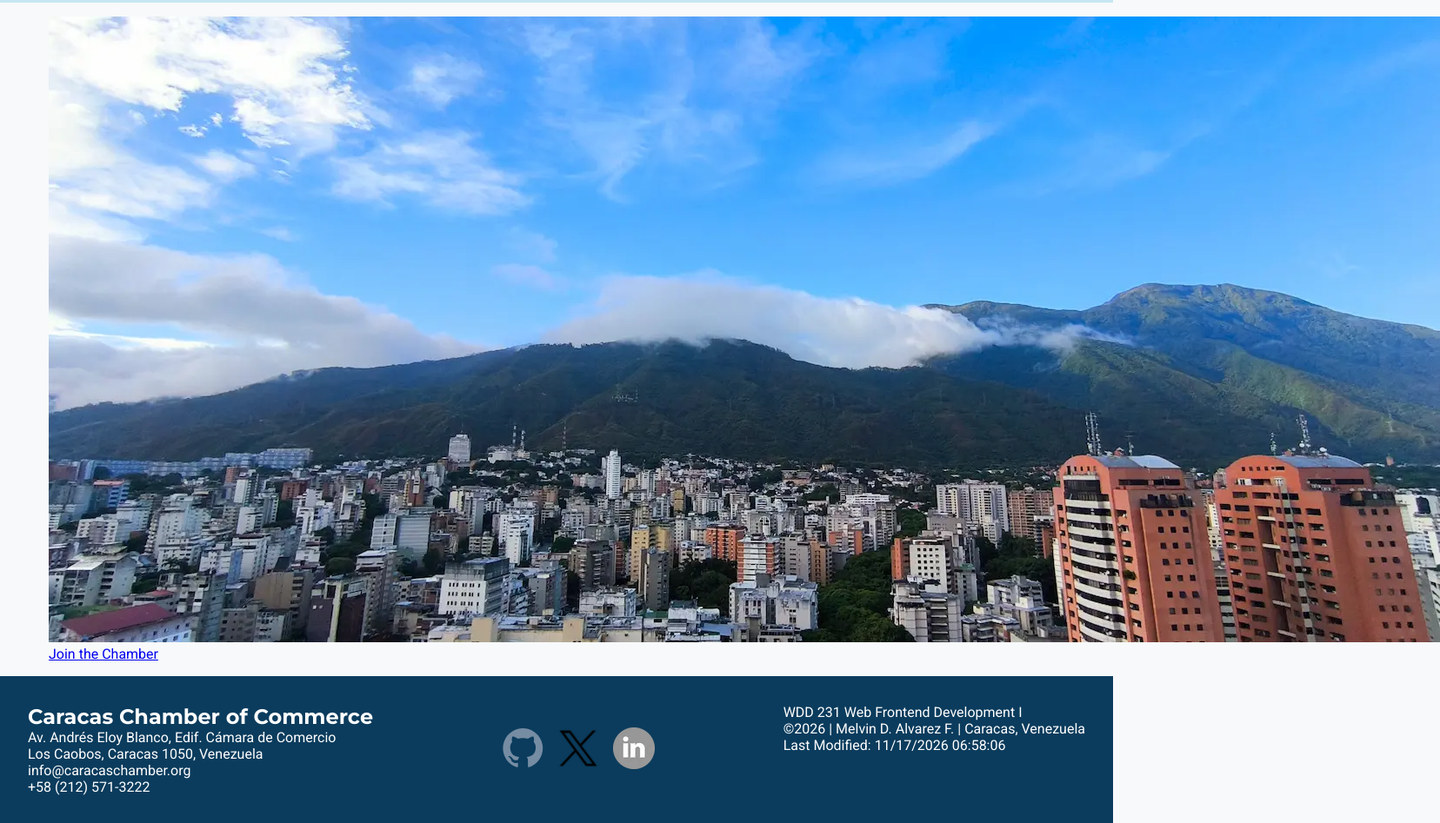
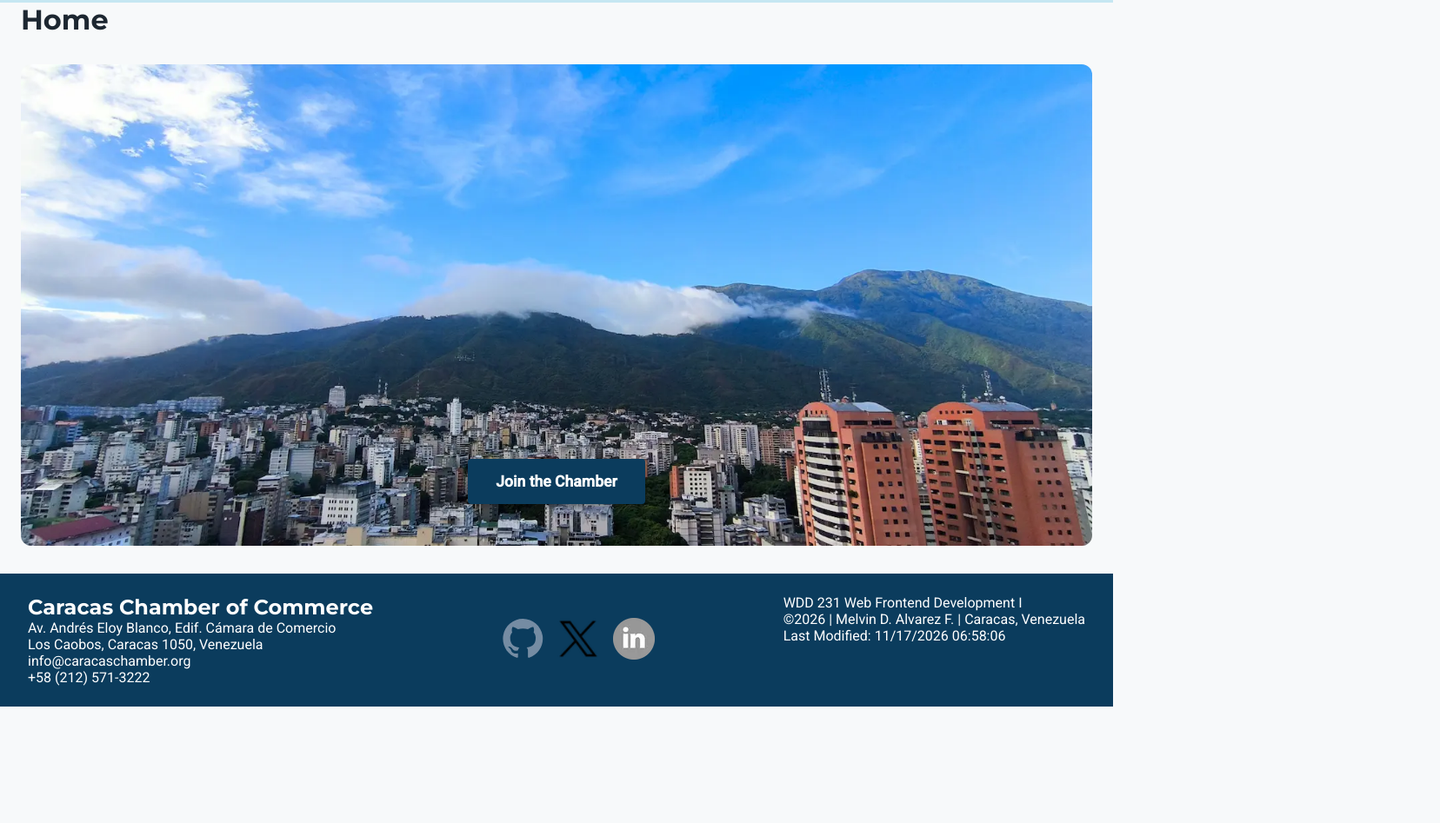
Before and after one commit to MelNekoMan/wdd231, a plain HTML site: page chamber/index.html in a window 1280 px wide. Shown: the part 166-1113 px from the top of the page at 87% size, 1656 px wide, since content can reach past the window. After the commit the page ends 979 px from the top, so only its background shows below. Drawn offline with Linux system fonts and the light colour scheme; a script that the page names is missing.

Commit message:
Minimal changes: Editing CSS (Hero Image in Desktop) and changing the name in Meta properties

```diff
--- a/chamber/index.html
+++ b/chamber/index.html
@@ -15,7 +15,7 @@
   <script src="scripts/getdates.js" defer></script>
   <script src="scripts/navigation.js" defer></script>
   <script src="scripts/weather.js" defer></script>
-  <meta property="og:title" content="Caracas Chamber of Commerce Directory">
+  <meta property="og:title" content="Caracas Chamber of Commerce - Home">
   <meta property="og:type" content="website">
   <meta property="og:image" content="https://melnekoman.github.io/wdd231/chamber/images/caracas-og.jpg">
   <meta property="og:image:alt" content="Reference logo of the Caracas Chamber of Commerce">
@@ -42,6 +42,7 @@
   </header>
 
   <main>
+    <h1>Home</h1>
     <section class="hero">
       <picture>
         <source media="(max-width: 768px)" srcset="images/hero-mobile.webp">
--- a/chamber/styles/styles-large.css
+++ b/chamber/styles/styles-large.css
@@ -1,4 +1,11 @@
 @media screen and (min-width: 64em) {
+
+  main {
+    max-width: 100%;
+    margin: 0 auto;
+    padding: 0 1.5rem;
+  }
+
   header {
     display: flex;
     justify-content: space-between;
@@ -36,6 +43,28 @@
     color: var(--text-color);
   }
 
+  .hero {
+    width: 100%;
+    max-width: 100%;
+    margin: 2rem auto;
+    border-radius: 12px;
+    overflow: hidden;
+    max-height: 75vh;
+  }
+
+  .hero picture, .hero img {
+    width: 100%;
+    height: 100%;
+    object-fit: cover;
+    max-height: 75vh;
+  }
+
+  .cta-button {
+    bottom: 3rem;
+    padding: 1rem 2rem;
+    font-size: 1.1rem;
+  }
+
   .grid-layout {
     grid-template-columns: repeat(3, 1fr);
   }
@@ -50,11 +79,18 @@
     align-items: center;
   }
 
+  .home-content-container {
+    max-width: 1200px;
+    margin: 0 auto;
+    padding: 0 1.5rem;
+  }
+
   footer {
     flex-direction: row;
     justify-content: space-between;
     text-align: left;
-    padding: 2rem;
+    padding: 1.5rem 2rem;
+    margin-top: 1rem;
   }
 
   .footer-social {
--- a/chamber/styles/styles.css
+++ b/chamber/styles/styles.css
@@ -227,14 +227,54 @@ main h2 {
   color: var(--primary-color);
 }
 
+.hero {
+  position: relative;
+  width: 100%;
+  max-height: 70vh;
+  overflow: hidden;
+  display: flex;
+  justify-content: center;
+  align-items: center;
+}
+
+.hero picture {
+  width: 100%;
+  height: 100%;
+}
+
+.hero img {
+  width: 100%;
+  height: auto;
+  max-height: 70vh;
+  object-fit: cover;
+  display: block;
+}
+
+.cta-button {
+  position: absolute;
+  bottom: 2rem;
+  background-color: var(--primary-color);
+  color:var(--card-background);
+  padding: 0.8rem 1.5rem;
+  border-radius: 4px;
+  font-weight: 600;
+  text-decoration: none;
+  box-shadow: 0 4px 6px rgba(0, 0, 0, 0.3);
+  transition: background-color 0.3s ease;
+}
+
+.cta-button:hover {
+  background-color: var(--primary-color);
+}
+
 footer {
-  min-height: 120px;
+  min-height: auto;
   background-color: var(--primary-color);
   color: var(--card-background);
-  padding: 1.5rem 1rem;
+  padding: 1.25rem 1rem;
   display: flex;
   flex-direction: column;
-  gap: 1.5rem;
+  gap: 1rem;
   text-align: center;
 }
 
```
